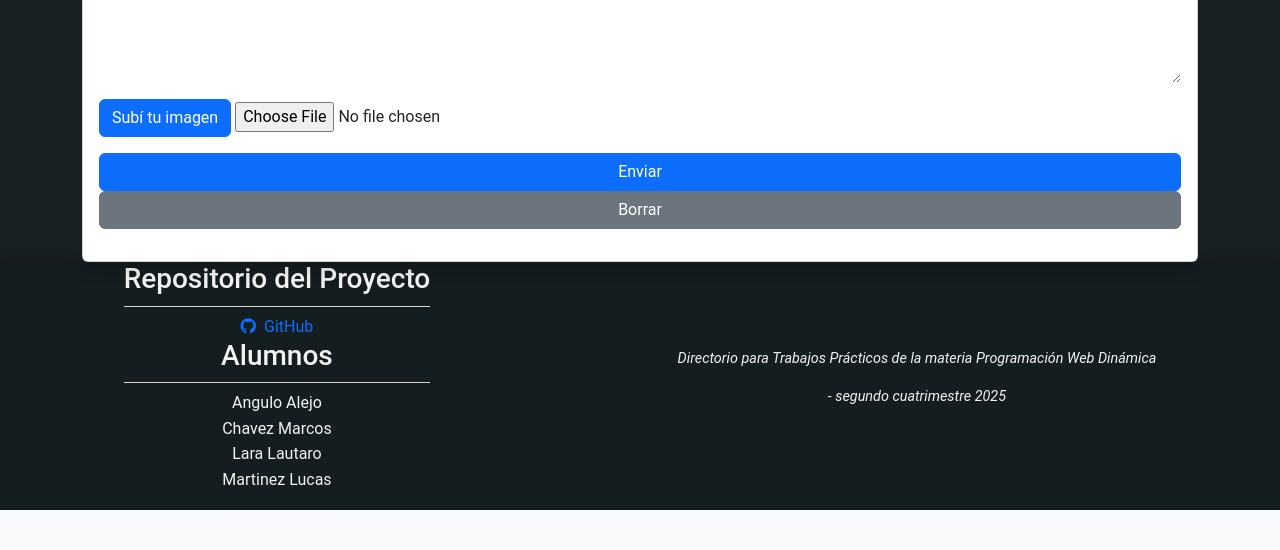
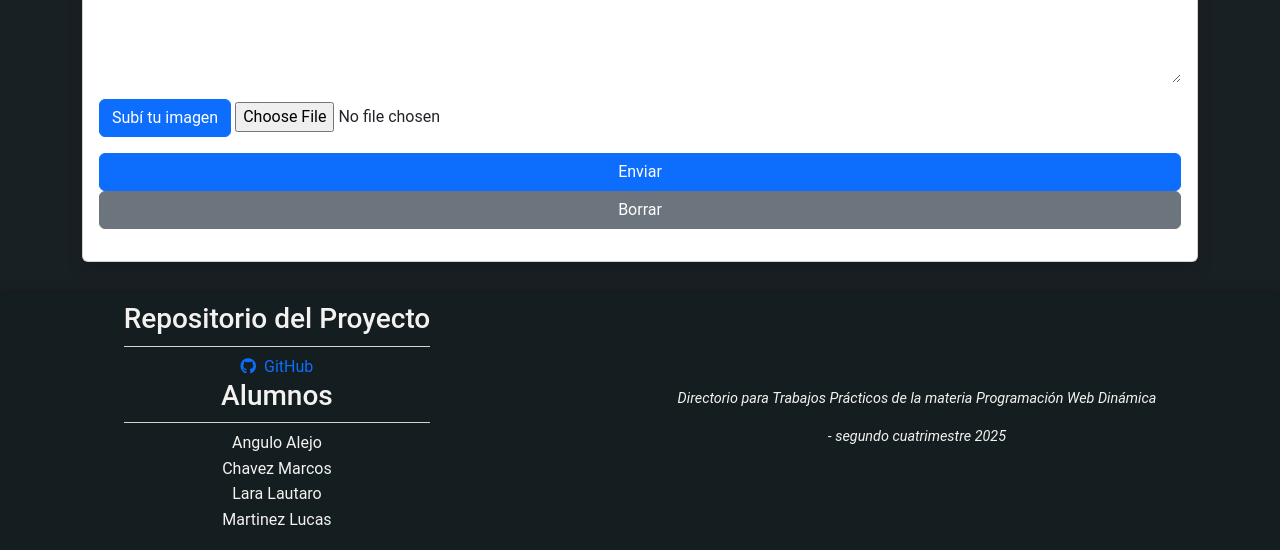
Before and after one commit to Marcos-Chavez-5505/PWD, a PHP site: page /TP/3/3/index.php in a window 1280 px wide. Shown: the part 997-1547 px from the top of the page. Before the commit the page ends 1507 px from the top, so only its background shows below. Run offline with PHP 8.4, Linux system fonts and the light colour scheme.

Commit message:
css footer

```diff
--- a/vista/css/header-footer.css
+++ b/vista/css/header-footer.css
@@ -306,6 +306,8 @@ footer {
     justify-content: space-around;
     align-items: center;
 
+    margin-top: 2rem;
+    padding-top: 0.5rem;
 }
 footer h3 {
     border-bottom: var(--color-creme-brulee) solid 1px;
```
